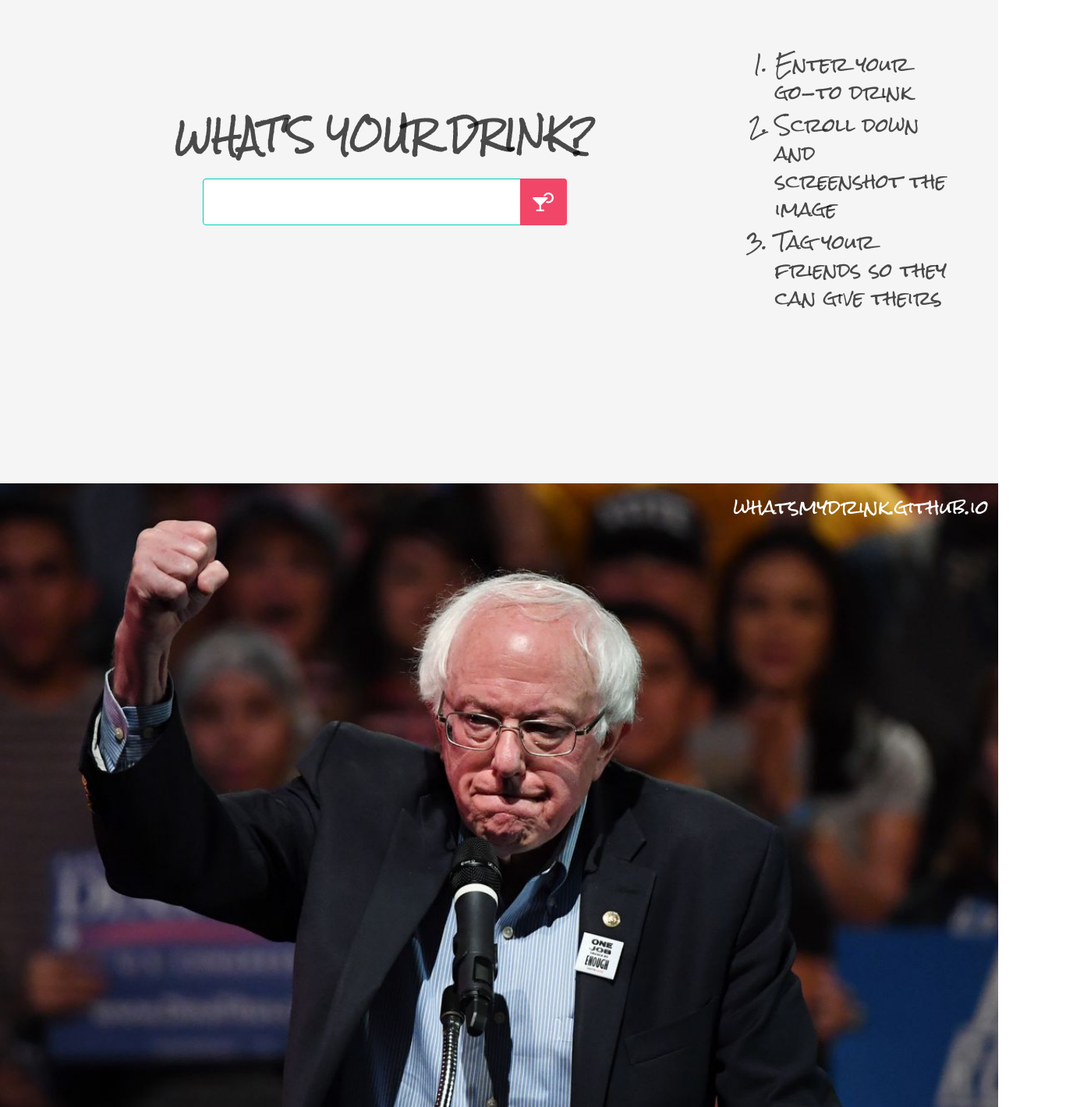
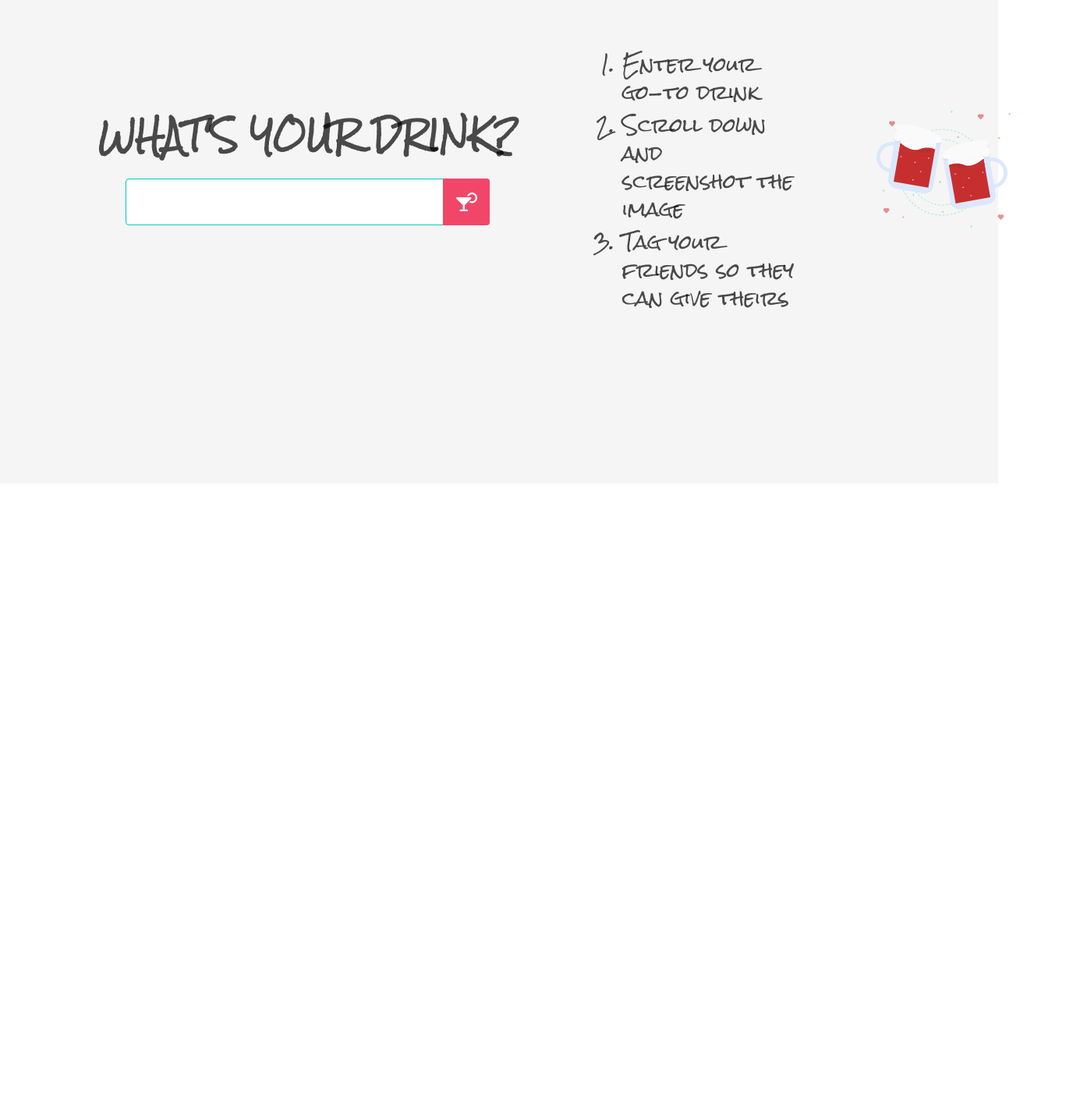
Before and after one commit to EricHanLiu/whatsmydrink, a plain HTML site: page index.html in a window 1280 px wide. Shown: the part 180-1600 px from the top of the page at 78% size, 1376 px wide, since content can reach past the window. After the commit the page ends 800 px from the top, so only its background shows below. Drawn offline with nearby package versions, Linux system fonts and the light colour scheme.

Commit message:
Attempt build

```diff
--- a/index.html
+++ b/index.html
@@ -21,7 +21,7 @@
     <div class="hero-body">
         <div class="container">
             <div class="columns is-vcentered">
-                <div class="column is-9 has-text-centered">
+                <div class="column is-7 has-text-centered">
                     <div class="title is-2">
                         WHAT'S YOUR DRINK?
                     </div>
@@ -55,22 +55,14 @@
                         </ol>
                     </div>
                 </div>
+                <div class="column is-2">
+                    <img src="beer.svg" style="height: 10em; margin: 5em;">
+                </div>
             </div>
         </div>
     </div>
 </div>
-<div class="hero is-fullheight is-black" style="background-image: url('bernie.jpg'); background-size: cover; background-position: 50% 50%;">
-    <div class="hero-head">
-        <div class="level">
-            <div class="level-left">
-            </div>
-            <div class="level-right">
-                <p style="font-size: 1.5em; margin: 0.5em;">
-                    whatsmydrink.github.io
-                </p>
-            </div>
-        </div>
-    </div>
+<div class="hero is-fullheight is-light is-hidden">
     <div class="hero-body">
 
     </div>
```
Also changed, not shown: beer.svg (added), bernie.jpg (deleted), 1 other file.
